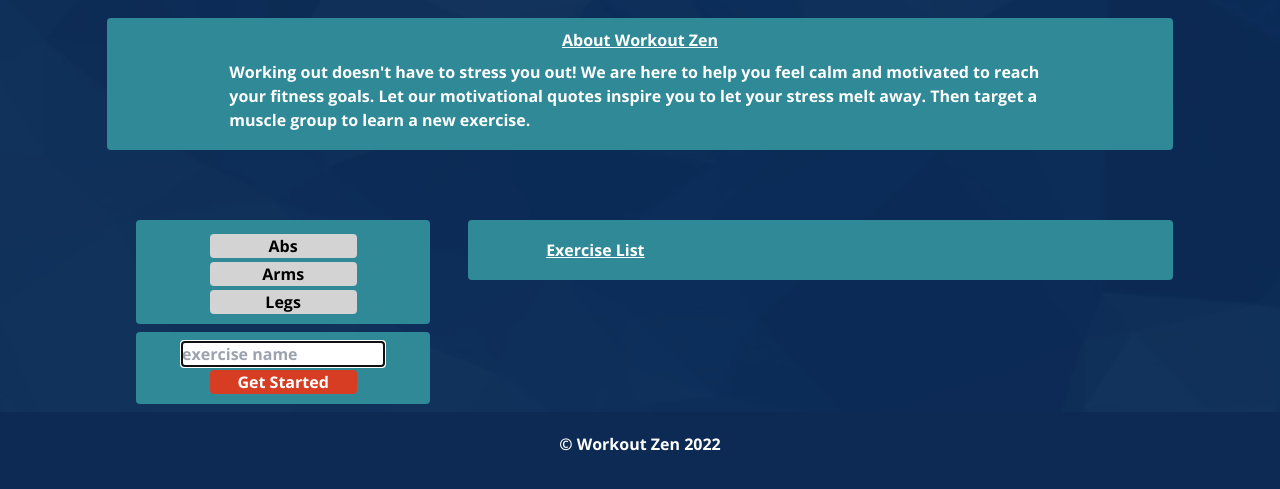
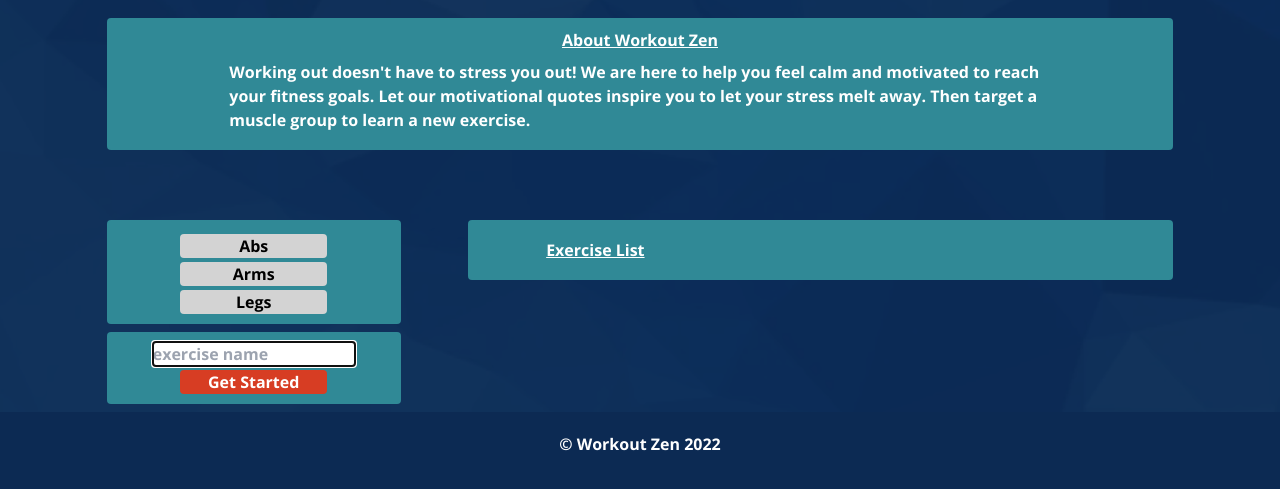
Before and after one commit to colinale/Workout-Zen, a plain HTML site: page index.html in a window 1280 px wide. Shown: the part 215-704 px from the top of the page. Drawn offline with nearby package versions, Linux system fonts and the light colour scheme; no server answers.

Commit message:
fixed Tailwind for button divs

```diff
--- a/index.html
+++ b/index.html
@@ -45,8 +45,8 @@
 
         <div class="search-exercise-div flex sm:flex-col lg:flex-row w-5/6 mx-auto">
             <!-- Buttons/Search -->
-            <div class="buttons-div flex flex-col sm:w-5/6 lg:w-1/3">
-                <div id="exercise-buttons" class="search flex flex-col mx-auto rounded my-2 py-2.5 w-5/6 lg:py-auto lg:mt-0">
+            <div class="buttons-div flex flex-col sm:w-full lg:w-1/3">
+                <div id="exercise-buttons" class="search flex flex-col rounded my-2 py-2.5 w-5/6 sm:mx-auto lg:ml-0 lg:py-auto lg:mt-0">
                     <!-- Buttons -->
                     <button data-language="abs" class="button w-1/2 mx-auto mt-1 text-black rounded"
                         id="target-abs">Abs</button>
@@ -56,7 +56,7 @@
                         id="target-legs">Legs</button>
                 </div>
 
-                <div class="search flex flex-col mx-auto rounded my-2 py-2.5 w-5/6 lg:py-auto lg:mt-0">
+                <div class="search flex flex-col mx-auto rounded my-2 py-2.5 w-5/6 sm:mx-auto lg:ml-0 lg:py-auto lg:mt-0">
                     <!-- Search -->
                     <input name="musclegroup" id="muscle-group" type="text" autofocus="true" class="form-input mx-auto"
                         placeholder="exercise name" />
```
